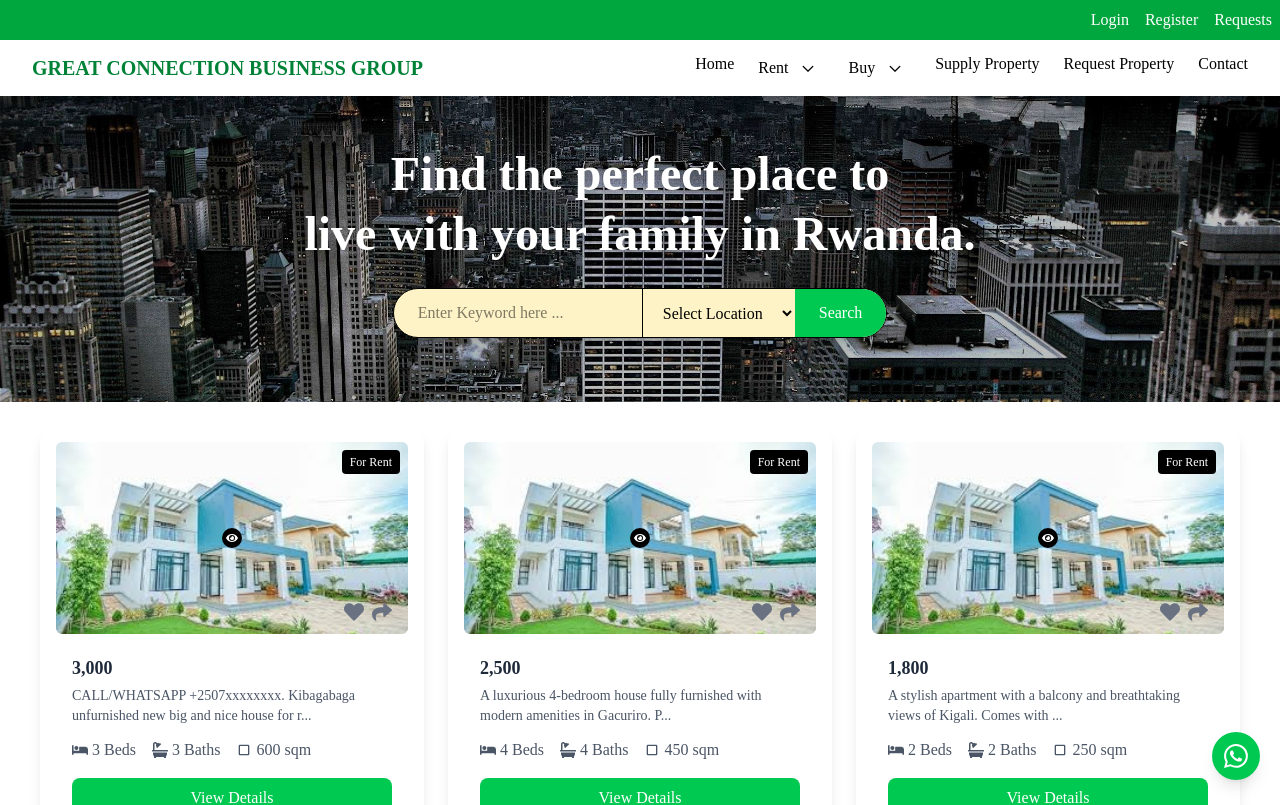
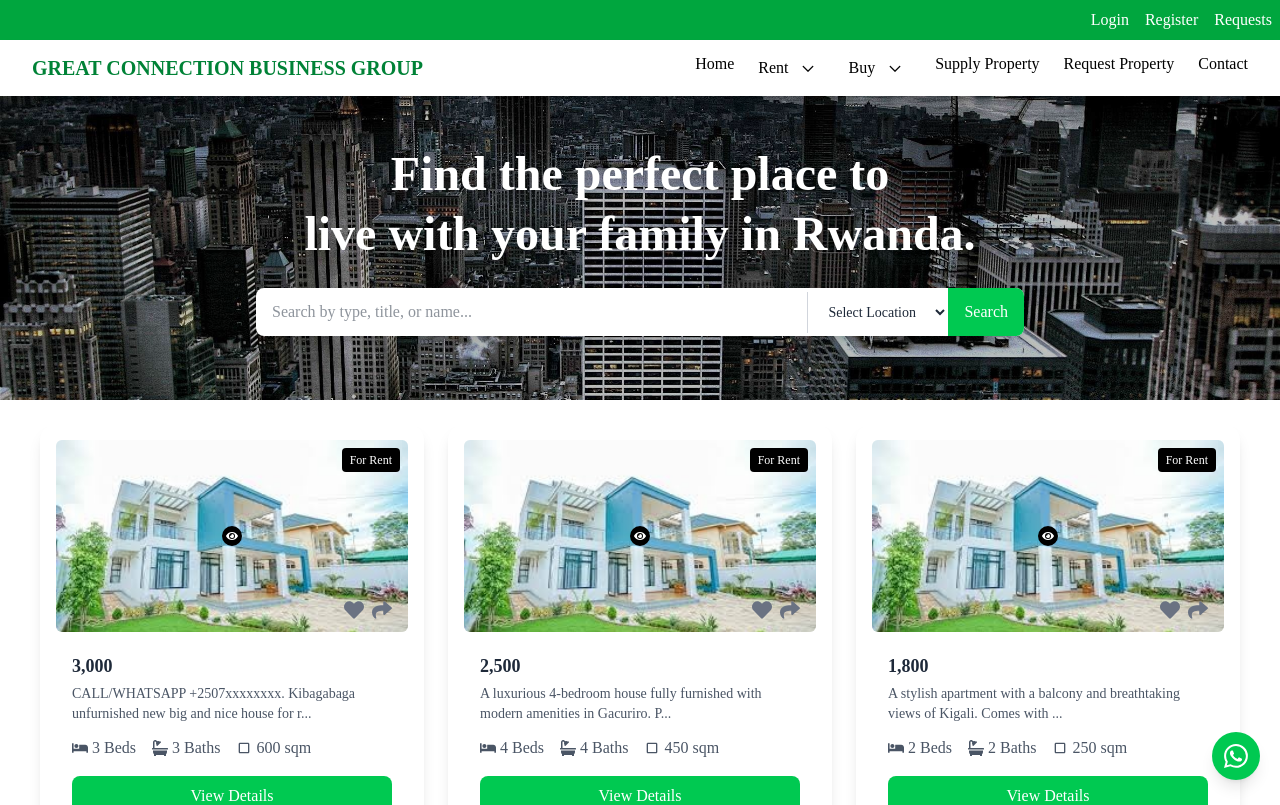
Before and after one commit to Pacifique-11/great-connection, a React (Vite) app: page / in a window 1280 px wide. Shown: the top 805 px of the page. Built offline with nearby package versions, Linux system fonts and the light colour scheme.

Commit message:
searchbar

```diff
--- a/src/assets/SearchData.js
+++ b/src/assets/SearchData.js
@@ -13,7 +13,7 @@ export const searchData = [
     bathrooms: 3,
     toilets: 6,
     area: "600 sqm",
-    type: "Townhouse",
+    type: "house",
     features: [
       "Air Conditioning",
       "Laundry",
@@ -42,7 +42,7 @@ export const searchData = [
     bathrooms: 4,
     toilets: 5,
     area: "450 sqm",
-    type: "Townhouse",
+    type: "house",
     features: ["WiFi", "Swimming Pool", "Security System", "Garage", "Garden"],
     timeAgo: "7 months ago",
     image: "/house.jpg",
@@ -82,7 +82,7 @@ export const searchData = [
     bathrooms: 5,
     toilets: 7,
     area: "700 sqm",
-    type: "Townhouse",
+    type: "house",
     features: [
       "Private Pool",
       "Garden",
@@ -108,7 +108,7 @@ export const searchData = [
     bathrooms: 2,
     toilets: 4,
     area: "305 sqm",
-    type: "Townhouse",
+    type: "house",
     features: ["WiFi", "Parking", "Security Fence"],
     timeAgo: "7 months ago",
     image: "/house.jpg",
@@ -135,55 +135,59 @@ export const searchData = [
     path: "/property/6", // Path for navigation
   },
   {
-        id: 1,
+        id: 7,
         title: "Prime Land in Kigali",
         price: "25,000,000 RWF",
         location: "Kigali, Rwanda",
         size: "500 sqm",
         status: "available",
         owner: "John Doe",
+        type: "land",
         contact: "+250 788 123 456",
         image: "land.jpg",
         path: "/land/1", // Path for navigation
 
       },
       {
-        id: 2,
+        id: 8,
         title: "Agricultural Land in Musanze",
         price: "15,000,000 RWF",
         location: "Musanze, Rwanda",
         size: "1000 sqm",
         status: "sold",
         owner: "Jane Smith",
+        type: "land",
         contact: "+250 788 654 321",
         image: "land.jpeg",
         path: "/land/2", // Path for navigation
       },
       {
-            id: 1,
+            id: 9,
             title: "Designer Jacket",
             price: "50,000 RWF",
             size: "Large",
             condition: "New",
             owner: "Alice Doe",
+            type: "clothes",
             contact: "+250 788 123 456",
             image: "clothes.jpeg",
             path: "/clothes/1", // Path for navigation
           },
           {
-            id: 2,
+            id: 10,
             title: "Casual T-Shirt",
             price: "10,000 RWF",
             size: "Medium",
             condition: "Used",
             owner: "Bob Smith",
             contact: "+250 788 654 321",
+            type: "clothes",
             image: "th (12).jpeg",
             path: "/clothes/2", // Path for navigation
           },
           {
-                id: 1,
-                title:"car1.jpg",
+              id: 11,
+              image:"car1.jpg",
               name: "SUZUKI Grand Vitara 2023",
               price: "43 300 000 RWF",
               transmission: "Automatic",
@@ -191,11 +195,12 @@ export const searchData = [
               status: "sold",
               certified: true,
               inspected: true,
+              type: "car",
               warranty: "6 Months",
               path: "/car/1", // Path for navigation
             },
             {
-                id: 2,
+              id: 12,
               image: "car2.jpg",
               title: "Leapmotor C10 2024",
               price: "42 000 000 RWF",
@@ -204,11 +209,12 @@ export const searchData = [
               status: "sold",
               certified: true,
               inspected: true,
+              type: "car",
               warranty: "6 Months",
               path: "/car/2", // Path for navigation
             },
             {
-                id: 3,
+              id: 13,
               image: "car3.jpg",
               title: "Leapmotor C10 2024",
               price: "42 000 000 RWF",
@@ -217,6 +223,7 @@ export const searchData = [
               status: "available",
               certified: true,
               inspected: true,
+              type: "car",
               warranty: "6 Months",
               path: "/car/3", // Path for navigation
             },
--- a/src/components/Home/SearchBar.jsx
+++ b/src/components/Home/SearchBar.jsx
@@ -4,7 +4,7 @@ import { useNavigate } from "react-router-dom";
 
 const SearchBar = () => {
   const [query, setQuery] = useState("");
-  const [location, setLocation] = useState(""); // State for selected location
+  const [location, setLocation] = useState("");
   const [filteredResults, setFilteredResults] = useState([]);
   const [showDropdown, setShowDropdown] = useState(false);
   const navigate = useNavigate();
@@ -12,21 +12,19 @@ const SearchBar = () => {
   const handleInputChange = (e) => {
     const value = e.target.value;
     setQuery(value);
-
-    filterResults(value, location); // Call the filter function with both query and location
+    filterResults(value, location);
   };
 
   const handleLocationChange = (e) => {
     const value = e.target.value;
     setLocation(value);
-
-    filterResults(query, value); // Call the filter function with both query and location
+    filterResults(query, value);
   };
 
   const filterResults = (query, location) => {
     if (query.trim() !== "" || location.trim() !== "") {
       const filtered = searchData.filter((item) => {
-        const searchField = item.title || item.name; // Use `title` or `name`
+        const searchField = item.title || item.name || item.type || "";
         const matchesQuery =
           query.trim() === "" ||
           (searchField && searchField.toLowerCase().includes(query.toLowerCase()));
@@ -34,9 +32,8 @@ const SearchBar = () => {
           location.trim() === "" ||
           (item.location && item.location.toLowerCase().includes(location.toLowerCase()));
 
-        return matchesQuery && matchesLocation; // Match both query and location
+        return matchesQuery && matchesLocation;
       });
-
       setFilteredResults(filtered);
       setShowDropdown(true);
     } else {
@@ -51,17 +48,20 @@ const SearchBar = () => {
   };
 
   return (
-    <div style={{ position: "relative", maxWidth: "700px", margin: "auto" }}>
-      <div className="flex border text-black bg-amber-100 rounded-full overflow-hidden shadow-lg">
+    <div className="relative w-full max-w-3xl mx-auto">
+      <div className="flex flex-col sm:flex-row items-center bg-white rounded-lg shadow-lg overflow-hidden">
+        {/* Search Input */}
         <input
           type="text"
-          placeholder="Enter Keyword here ..."
-          className="px-6 py-3 flex-grow outline-none"
+          placeholder="Search by type, title, or name..."
+          className="w-full sm:w-auto flex-grow px-4 py-3 text-gray-800 outline-none"
           value={query}
           onChange={handleInputChange}
         />
+
+        {/* Location Dropdown */}
         <select
-          className="px-4 border-l outline-none"
+          className="w-full sm:w-auto px-4 py-3 border-t sm:border-t-0 sm:border-l text-gray-800 border-gray-300 outline-none text-sm sm:max-w-xs truncate"
           value={location}
           onChange={handleLocationChange}
         >
@@ -70,27 +70,35 @@ const SearchBar = () => {
           <option value="Musanze">Musanze</option>
           <option value="Nyarutarama">Nyarutarama</option>
           <option value="Kibagabaga">Kibagabaga</option>
-          {/* Add more locations */}
         </select>
-        <button className="bg-green-500 text-white px-6">Search</button>
+
+        {/* Search Button */}
+        <button
+          className="w-full sm:w-auto bg-green-500 text-white px-4 py-3 hover:bg-green-600 transition"
+          onClick={() => filterResults(query, location)}
+        >
+          Search
+        </button>
       </div>
 
+      {/* Dropdown Results */}
       {showDropdown && filteredResults.length > 0 && (
-        <ul className="absolute bg-white text-black shadow-md w-full mt-1 rounded-md max-h-60 overflow-y-auto z-10">
+        <ul className="absolute left-0 right-0 bg-white text-gray-800 shadow-lg w-full mt-2 rounded-lg max-h-60 overflow-y-auto z-10 sm:max-w-3xl sm:mx-auto">
           {filteredResults.map((item, index) => (
             <li
               key={index}
-              className="px-6 py-3 hover:bg-gray-100 cursor-pointer"
+              className="px-4 py-3 hover:bg-gray-100 cursor-pointer"
               onClick={() => handleItemClick(item.path)}
             >
-              {item.title || item.name} - {item.location}
+              {item.title || item.name} - {item.type} - {item.location}
             </li>
           ))}
         </ul>
       )}
 
+      {/* No Results */}
       {showDropdown && filteredResults.length === 0 && (
-        <div className="absolute bg-white shadow-md w-full mt-1 rounded-md p-4 text-gray-500">
+        <div className="absolute bg-white text-gray-500 shadow-lg w-full mt-2 rounded-lg p-4">
           No results found
         </div>
       )}
```
Lines whose indentation alone changed are shown as unchanged.
